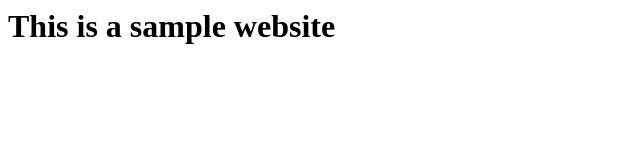
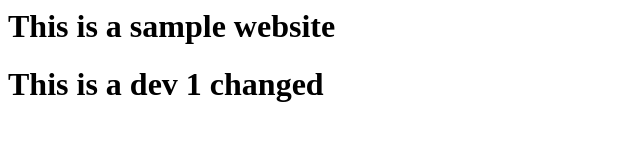
Before and after one commit to praveen-aella/webtest, a plain HTML site: page index.html in a window 1280 px wide. Shown: the whole page, without its empty margins (0-640 px from the left). Drawn offline with Linux system fonts and the light colour scheme.

Commit message:
Update index.html
dev1 changes

```diff
--- a/index.html
+++ b/index.html
@@ -1 +1,2 @@
 <h1>This is a sample website</h1>
+<h1>This is a dev 1 changed</h1>
```
